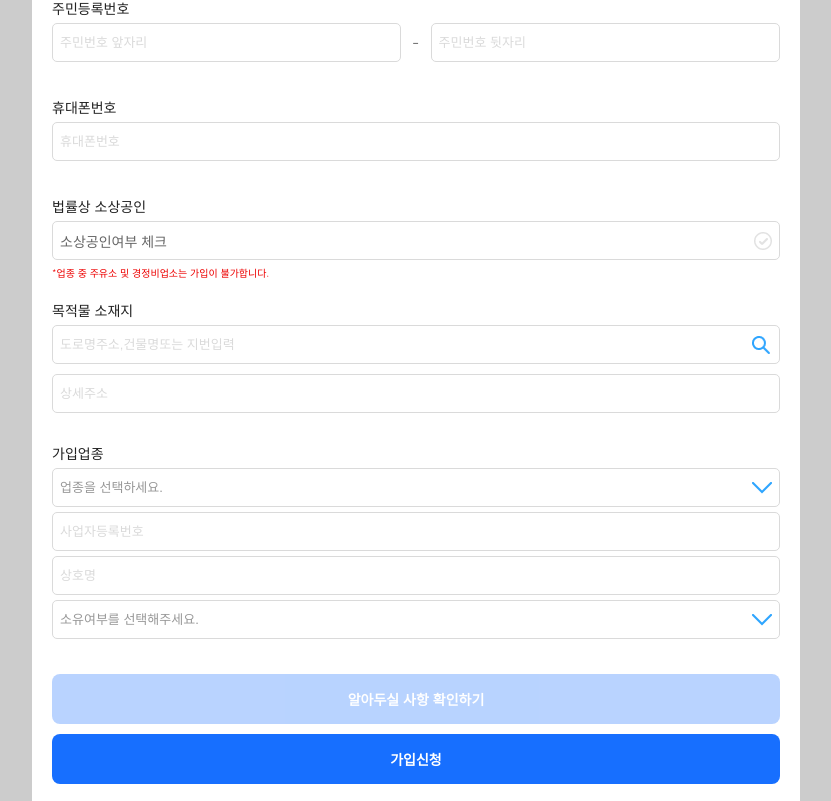
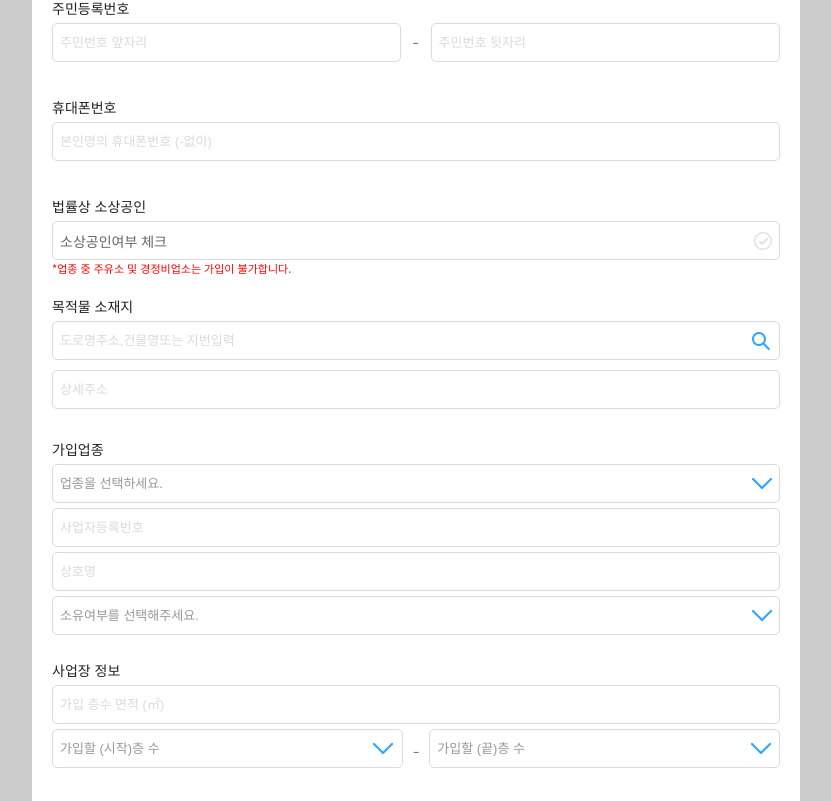
Before and after one commit to seohanna/free-apply-event-v2, a React (Create React App) app: page /apply in a window 1280 px wide. Shown: the part 278-1079 px from the top of the page, without its empty margins (224-1055 px from the left). Built offline with nearby package versions, Linux system fonts and the light colour scheme; a web font is replaced by a local one.

Commit message:
무료가입신청서 v2

```diff
--- a/src/components/Input/AllCheckBox.jsx
+++ b/src/components/Input/AllCheckBox.jsx
@@ -1,8 +1,7 @@
-import React, { useEffect, useRef, useState } from "react";
-import styled, { css } from "styled-components";
+import React, { useEffect, useState } from "react";
+import styled from "styled-components";
 import { useFormContext } from "react-hook-form";
 import { ErrorMessage } from '@hookform/error-message';
-import { marketingData } from "../../data/marketing_check";
 import checkIcon from '../../assets/icon/checkInput.png';
 import checkIconChecked from '../../assets/icon/checkInputChecked.png';
 
@@ -177,12 +176,19 @@ const Info = styled.div`
   }
 `;
 
-const AllCheckBox = (props) => {
+const AllCheckBox = ({data}) => {
   const {register, watch, formState: { errors }} = useFormContext({
-    mode: 'onClick'
+    defaultChecked: {
+      required1: false,
+      required2: false,
+      required3: false,
+      marketing_option: false
+    },
+    mode: 'onChange'
   });
   const [activeIndex, setActiveIndex] = useState();
   const [checkItems, setCheckItems] = useState([]);
+
   useEffect(() => {
     watch('')
   })
@@ -199,7 +205,7 @@ const AllCheckBox = (props) => {
   const handleAllCheck = (checked) => {
     if (checked) {
       const idArray = [];
-      marketingData.forEach((el) => idArray.push(el.id));
+      data.forEach((el) => idArray.push(el.id));
       setCheckItems(idArray);
     } else {
       setCheckItems([]);
@@ -215,12 +221,15 @@ const AllCheckBox = (props) => {
       <CheckBoxGroup>
         <AllChecked>
           <input type="checkbox"
-            checked={checkItems.length === marketingData.length ? true : false}
-            onClick={(e) => handleAllCheck(e.target.checked)}  id='all'/>
+
+            checked={checkItems.length === data.length ? true : false}
+            onClick={(e) => handleAllCheck(e.target.checked)}
+            id='all'
+          />
           <label for='all'>전체 약관 동의</label>
         </AllChecked>
         <SelectChecked className="accordion">
-          {marketingData.map((item) => {
+          {data.map((item) => {
             return (
               <>
               <li key={item.id}>
@@ -229,12 +238,12 @@ const AllCheckBox = (props) => {
                     <input
                       type="checkbox"
                       id={item.label}
-                      checked={checkItems.includes(item.id) ? true : false}
+                      checked={checkItems.includes(item.id) ? true : false }
                       {...register(item.name, {
                         required: item.required
                       })}
+                      defaultChecked
                       onClick={(e) => handleSingleCheck(e.target.checked, item.id)}
-
                     />
                     <label for={item.label}>{item.title}</label>
                   </div>
@@ -242,8 +251,9 @@ const AllCheckBox = (props) => {
                 </div>
                 <Info>
                   <div
-                    className={item.id === activeIndex ? '' : 'closed' }
-                    dangerouslySetInnerHTML={{__html: item.textArea }} />
+                    className={item.id === activeIndex ? '' : 'closed'}
+                    dangerouslySetInnerHTML={{__html: item.textArea }}
+                  />
                 </Info>
               </li>
                 <>
--- a/src/components/Input/CheckInput.jsx
+++ b/src/components/Input/CheckInput.jsx
@@ -1,5 +1,5 @@
 import React from 'react';
-import styled from 'styled-components';
+import styled, { css } from 'styled-components';
 import { useFormContext } from 'react-hook-form';
 import checkIcon from '../../assets/icon/checkInput.png';
 import checkedIcon from '../../assets/icon/checkInputChecked.png';
@@ -8,7 +8,11 @@ import { ErrorMessage } from '@hookform/error-message';
 const InputWrap = styled.div`
   width: 100%;
   position: relative;
-
+  .comment {
+    font-size: 11px;
+    color: #ff0000;
+    font-weight: 400;
+  }
   ${props => props.theme.window.mobile} {
 
   }
@@ -58,6 +62,9 @@ const CheckGroup = styled.div`
     }
   }
 
+  ${props => props.comment && css`
+    margin-bottom: 0;
+  `}
 `;
 
 const Label = styled.label`
@@ -83,14 +90,8 @@ const ErrorText = styled.p`
   }
 `;
 
-const Caution = styled.span`
-  color: #ED0000;
-  display: block;
-  font-size: 10px;
-`;
-
 const CheckInput = ({
-   label, placeholder, onClick, checked
+   label, onClick, checked, comment
 }) =>  {
   const { register, formState: { errors } } = useFormContext({
     mode: 'onBlur',
@@ -101,7 +102,7 @@ const CheckInput = ({
       {label && (
         <Label>{label}</Label>
       )}
-      <CheckGroup onClick={onClick}>
+      <CheckGroup onClick={onClick} comment={comment}>
         <input
           name='msme'
           type='checkbox'
@@ -113,7 +114,7 @@ const CheckInput = ({
           소상공인여부 체크
         </label>
       </CheckGroup>
-      <Caution>*업종 중 주유소 및 경정비업소는 가입이 불가합니다.</Caution>
+      {comment && (<p className='comment'>{comment}</p>)}
       <ErrorMessage
         errors={errors}
         name='msme'
--- a/src/components/Input/Input.jsx
+++ b/src/components/Input/Input.jsx
@@ -1,5 +1,5 @@
 import React from 'react';
-import styled from 'styled-components';
+import styled, { css } from 'styled-components';
 import { useFormContext } from 'react-hook-form';
 import { ErrorMessage } from '@hookform/error-message';
 
@@ -8,6 +8,11 @@ const InputWrap = styled.div`
   position: relative;
   margin-bottom: 25px;
 
+  .comment {
+    font-size: 11px;
+    color: #ff0000;
+    font-weight: 400;
+  }
   ${props => props.theme.window.mobile} {
     margin-bottom: 20px;
   }
@@ -25,7 +30,9 @@ const InputBase = styled.input`
   background: none;
   color: #989898;
 
-
+  ${props => props.comment && css`
+    margin-bottom: 0;
+  `}
   ::placeholder {
     color: #DADADA;
     font-size: 13px;
@@ -48,8 +55,6 @@ const ErrorText = styled.p`
   line-height: 13px;
   padding-top: 5px;
   color: ${(props) => props.theme.color.WARNING_MESSAGE};
-  /* position: absolute; */
-  bottom: -17px;
 
   ${props => props.theme.window.mobile} {
 
@@ -57,7 +62,7 @@ const ErrorText = styled.p`
 `;
 
 const Input = ({
-  name, placeholder, onChange, label, type, defaultValue,
+  name, placeholder, onChange, label, type, defaultValue, comment,
   readOnly, require, validate, pattern, maxLength, minLength
 }) =>  {
   const { register, formState: { errors } } = useFormContext({
@@ -75,6 +80,7 @@ const Input = ({
         placeholder={placeholder}
         readOnly={readOnly}
         defaultValue={defaultValue}
+        comment={comment}
         {...register(name, {
           required: require,
           validate: validate,
@@ -83,6 +89,7 @@ const Input = ({
           minLength: minLength,
         })}
       />
+      {comment && (<p className='comment'>{comment}</p>)}
       <ErrorMessage
         errors={errors}
         name={name}
--- a/src/components/Input/SelectInput.jsx
+++ b/src/components/Input/SelectInput.jsx
@@ -1,4 +1,4 @@
-import React from 'react';
+import React, { useState } from 'react';
 import styled from 'styled-components';
 import { useFormContext } from 'react-hook-form';
 import { ErrorMessage } from '@hookform/error-message';
@@ -24,6 +24,10 @@ const InputWrap = styled.div`
 
     > option {
       width: 100%;
+    }
+    input {
+      position: absolute;
+      left: -1000%;
     }
   }
 `;
@@ -57,7 +61,6 @@ const SelectInput = ({name, label, options, required, ...rest}) =>  {
   const { register, formState: { errors } } = useFormContext({
     mode: 'onBlur',
   });
-
   return (
     <InputWrap>
       {label && (<Label>{label}</Label>)}
@@ -69,9 +72,12 @@ const SelectInput = ({name, label, options, required, ...rest}) =>  {
         {...rest}
       >
         {options.map(option => (
-          <option key={option.value} value={option.value}>
-            {option.title}
-          </option>
+          <>
+            <option key={option.value} value={option.title}>
+              {option.title}
+            </option>
+
+          </>
         ))}
       </select>
       <ErrorMessage
--- /dev/null
+++ b/src/data/business_floor.js
@@ -0,0 +1,197 @@
+export const floor_front = [
+	{
+		value: '',
+		title: '가입할 (시작)층 수'
+	},
+	{
+		value: 'B2',
+		title: 'B2'
+	},
+	{
+		value: 'B1',
+		title: 'B1'
+	},
+	{
+		value: '1',
+		title: '1'
+	},
+	{
+		value: '2',
+		title: '2'
+	},
+	{
+		value: '3',
+		title: '3'
+	},
+	{
+		value: '4',
+		title: '4'
+	},
+	{
+		value: '5',
+		title: '5'
+	},
+	{
+		value: '6',
+		title: '6'
+	},
+	{
+		value: '7',
+		title: '7'
+	},
+	{
+		value: '8',
+		title: '8'
+	},
+	{
+		value: '9',
+		title: '9'
+	},
+	{
+		value: '10',
+		title: '10'
+	},
+	{
+		value: '11',
+		title: '11'
+	},
+	{
+		value: '12',
+		title: '12'
+	},
+	{
+		value: '13',
+		title: '13'
+	},
+	{
+		value: '14',
+		title: '14'
+	},
+	{
+		value: '15',
+		title: '15'
+	},
+	{
+		value: '15',
+		title: '15'
+	},
+	{
+		value: '16',
+		title: '16'
+	},
+	{
+		value: '17',
+		title: '17'
+	},
+	{
+		value: '18',
+		title: '18'
+	},
+	{
+		value: '19',
+		title: '19'
+	},
+	{
+		value: '20',
+		title: '20'
+	},
+]
+
+export const floor_back = [
+	{
+		value: '',
+		title: '가입할 (끝)층 수'
+	},
+	{
+		value: 'B2',
+		title: 'B2'
+	},
+	{
+		value: 'B1',
+		title: 'B1'
+	},
+	{
+		value: '1',
+		title: '1'
+	},
+	{
+		value: '2',
+		title: '2'
+	},
+	{
+		value: '3',
+		title: '3'
+	},
+	{
+		value: '4',
+		title: '4'
+	},
+	{
+		value: '5',
+		title: '5'
+	},
+	{
+		value: '6',
+		title: '6'
+	},
+	{
+		value: '7',
+		title: '7'
+	},
+	{
+		value: '8',
+		title: '8'
+	},
+	{
+		value: '9',
+		title: '9'
+	},
+	{
+		value: '10',
+		title: '10'
+	},
+	{
+		value: '11',
+		title: '11'
+	},
+	{
+		value: '12',
+		title: '12'
+	},
+	{
+		value: '13',
+		title: '13'
+	},
+	{
+		value: '14',
+		title: '14'
+	},
+	{
+		value: '15',
+		title: '15'
+	},
+	{
+		value: '15',
+		title: '15'
+	},
+	{
+		value: '16',
+		title: '16'
+	},
+	{
+		value: '17',
+		title: '17'
+	},
+	{
+		value: '18',
+		title: '18'
+	},
+	{
+		value: '19',
+		title: '19'
+	},
+	{
+		value: '20',
+		title: '20'
+	},
+]
--- a/src/data/business_type.js
+++ b/src/data/business_type.js
@@ -1,3 +1,9 @@
+export const yanolja_data = [
+  {
+    value: "0902000000",
+    title: '숙박업'
+  }
+]
 export const data = [
   {
     value: "",
--- a/src/pages/Apply.jsx
+++ b/src/pages/Apply.jsx
@@ -1,6 +1,6 @@
 import React, { useEffect, useState } from "react";
 import { useSearchParams } from "react-router-dom";
-import styled from "styled-components";
+import styled, { css } from "styled-components";
 import { useFormContext } from "react-hook-form";
 import Layout from "../components/Layout";
 import yanolja from '../assets/img/yanloja.png';
@@ -12,11 +12,14 @@ import CheckInput from "../components/Input/CheckInput";
 import MsmeCheckList from "../components/MsmeCheckList";
 import AddressInput from "../components/Input/AddressInput";
 import SelectInput from "../components/Input/SelectInput";
-import { business_owner, data } from "../data/business_type";
+import { business_owner, data, yanolja_data } from "../data/business_type";
 import Button from "../components/Button/BasicButton";
 // import RegiInput from "../components/Input/RegiInput";
 import Modal from "../components/Modal";
+import { floor_back, floor_front } from "../data/business_floor";
+import selectIcon from '../assets/icon/selectIcon.png';
 import AllCheckBox from "../components/Input/AllCheckBox";
+import { marketingData } from "../data/marketing_check";
 
 const ApplyWrap = styled.div`
   padding-top: 20px;
@@ -32,9 +35,9 @@ const ApplyWrap = styled.div`
       width: 100%;
       height: 39px;
       padding: 7px;
-      margin-bottom: 5px;
       border: 1px solid #DADADA;
       border-radius: 5px;
+      margin-bottom: 5px;
       font-size: 13px;
       background: none;
       color: #989898;
@@ -43,8 +46,18 @@ const ApplyWrap = styled.div`
         font-size: 13px;
       }
     }
+    .input {
+      margin-bottom: 0;
+    }
+    .comment {
+      font-size: 11px;
+      color: #ff0000;
+      font-weight: 400;
+    }
   }
-
+  .input-box.frip {
+    margin-bottom: 0;
+  }
   .label {
     display: block;
     width: 100%;
@@ -132,6 +145,7 @@ const Title = styled.h1`
 `;
 
 const NonLabel = styled.div`
+  margin-bottom: 25px;
   > div {
     margin-bottom: 5px;
     > input {
@@ -198,6 +212,33 @@ const MarketingPopupWrap = styled.div`
   overflow-y: scroll;
 `;
 
+const BusinessInfo = styled.div`
+  > div {
+    margin-bottom: 0;
+  }
+  .select-wrap {
+    display: flex;
+    select {
+      background: url(${selectIcon}) no-repeat 97.5%;
+    }
+  }
+
+  ${props => props.disabled && css`
+    display: none;
+  `}
+`;
+
+const Dash = styled.div`
+	align-self: center;
+	margin: 0 10px;
+`;
+
+const HiddenInput = styled.input`
+  position: absolute;
+  left: -1000%;
+`;
+
+
 const Apply = () => {
   const [searchParams] = useSearchParams();
   const jehuCd = searchParams.get('jehuCd');
@@ -206,12 +247,9 @@ const Apply = () => {
   const [jehuImage, setJehuImage] = useState('');
   const [knowPopup, setKnowPopup] = useState(false);
   const [marketingPopup, setMarketingPopup] = useState(false);
-
-  const { watch, setValue, handleSubmit, register, setError, trigger, formState: { errors } } = useFormContext({
-    mode: 'all'
+  const { watch, setValue, handleSubmit, register, trigger, formState: { errors } } = useFormContext({
+    mode: 'onBlur'
   });
-
-  useEffect(() => {console.log(watch('know_check'))}, [knowPopup]);
 
   const onError = (error) => {
     console.log(watch())
@@ -221,28 +259,35 @@ const Apply = () => {
   const onSubmit = async(data) => {
     if (!watch('know_check')) {
       setKnowPopup(true);
-    } else {
+    }
+    else {
       setMarketingPopup(true);
+      // setValue('business_type', "여관/여인숙/유스호스텔");
     }
     console.log(JSON.stringify(data), data)
   }
 
   const onSubmit2 = async(data) => {
+
     console.log(watch())
     console.log(JSON.stringify(data), data)
+
   }
 
   const knowChecking = () => {
-
     setValue('know_check', true)
     setKnowPopup(false)
+  }
 
-  }
   useEffect(() => {
     console.log(jehuCd)
+    console.log(watch('know_check'))
     switch (jehuCd) {
       case 'yanolja_f' :
         setJehuImage(yanolja);
+        setValue('business_area', '50')
+        setValue('floor_low', '1')
+        setValue('floor_high', '20')
         break;
       case 'lottecard_f' :
         setJehuImage(insurobo);
@@ -372,12 +417,18 @@ const Apply = () => {
           )}
         </Header>
         <ApplyWrap>
+          <HiddenInput
+            type='text'
+            value='2'
+            {...register('business_objCat')}
+          />
           <Input
-            label='이름'
+            label={jehuCd === 'frip_f' ? '이름 / 프립 호스트명' : '이름'}
             name='polholder'
-            placeholder='이름'
+            placeholder={jehuCd === 'frip_f' ? '이름 / 프립 호스트명' : '이름'}
             type='text'
             require='*필수입력사항입니다.'
+            comment={jehuCd === 'frip_f' ? '*비호스트는 가입이 불가합니다.' : ''}
           />
           <label className="label">주민등록번호</label>
           <RegiInput>
@@ -395,7 +446,7 @@ const Apply = () => {
               />
               <p className="error-text">{errors.regi_birth_front?.message}</p>
             </div>
-            <div className="input-box">
+            <div className='input-box'>
               <input
                 type='password'
                 placeholder="주민번호 뒷자리"
@@ -412,12 +463,12 @@ const Apply = () => {
             </div>
           </RegiInput>
 
-
           <div className="input-box">
             <label className="label">휴대폰번호</label>
             <input
+              className={jehuCd === 'frip_f' ? 'input' : ''}
               type='phone'
-              placeholder="휴대폰번호"
+              placeholder="본인명의 휴대폰번호 (-없이)"
               {...register('mobile', {
                 required: '*필수 입력 항목입니다.',
                 pattern : {
@@ -426,6 +477,7 @@ const Apply = () => {
                 }
               })}
             />
+            {jehuCd === 'frip_f' && (<p className="comment">*입력하신 휴대폰번호 또는 주소로 증권이 전달됩니다.</p>)}
             <p className="error-text">{errors.mobile?.message}</p>
           </div>
 
@@ -433,6 +485,7 @@ const Apply = () => {
             label='법률상 소상공인'
             onClick={openMsmeCheckList}
             checked={checked}
+            comment='*업종 중 주유소 및 경정비업소는 가입이 불가합니다.'
           />
           <AddressInput />
           <Input
@@ -444,9 +497,10 @@ const Apply = () => {
           <SelectInput
             label='가입업종'
             name='business_type'
-            options={data}
+            options={jehuCd === 'yanolja_f' ? yanolja_data : data}
             required='*필수선택사항입니다.'
           />
+
           <NonLabel>
             <Input
               name='business_number'
@@ -463,12 +517,33 @@ const Apply = () => {
               type='text'
               require='*필수입력사항입니다.'
             />
+            <SelectInput
+              name='business_owner'
+              options={business_owner}
+              required='*필수선택사항입니다.'
+            />
           </NonLabel>
-          <SelectInput
-            name='business_owner'
-            options={business_owner}
-            required='*필수선택사항입니다.'
-          />
+          <BusinessInfo disabled={jehuCd === 'yanolja_f' ? true : false}>
+            <Input
+              label='사업장 정보'
+              name='business_area'
+              type='tel'
+              required='*필수선택사항입니다.'
+              placeholder='가입 층수 면적 (㎡)'
+            />
+            <div className="select-wrap">
+              <SelectInput
+                name='floor_low'
+                options={floor_front}
+              />
+              <Dash>-</Dash>
+              <SelectInput
+                name='floor_high'
+                options={floor_back}
+              />
+            </div>
+          </BusinessInfo>
+
           <input type='checkbox' {...register('know_check')} />
           <ButtonGroup>
             <Button onClick={() => setKnowPopup(true)} disabled={watch('know_check') ? false : true}>알아두실 사항 확인하기</Button>
@@ -519,7 +594,7 @@ const Apply = () => {
         {marketingPopup && (
           <Modal onClick={() => setMarketingPopup(false)}>
             <MarketingPopupWrap>
-              <AllCheckBox />
+              <AllCheckBox data={marketingData}/>
               <Button onClick={handleSubmit(onSubmit2, onError)}>가입신청</Button>
             </MarketingPopupWrap>
           </Modal>
```
Lines whose indentation alone changed are shown as unchanged.
